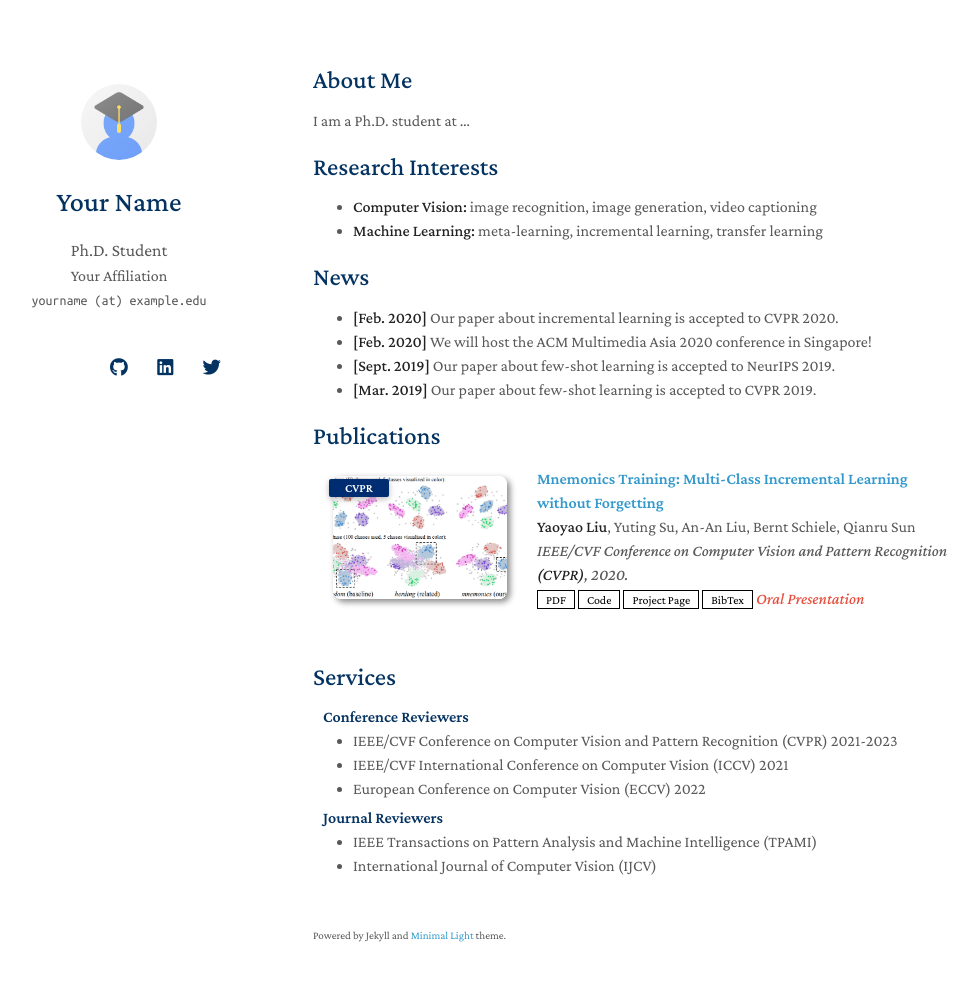
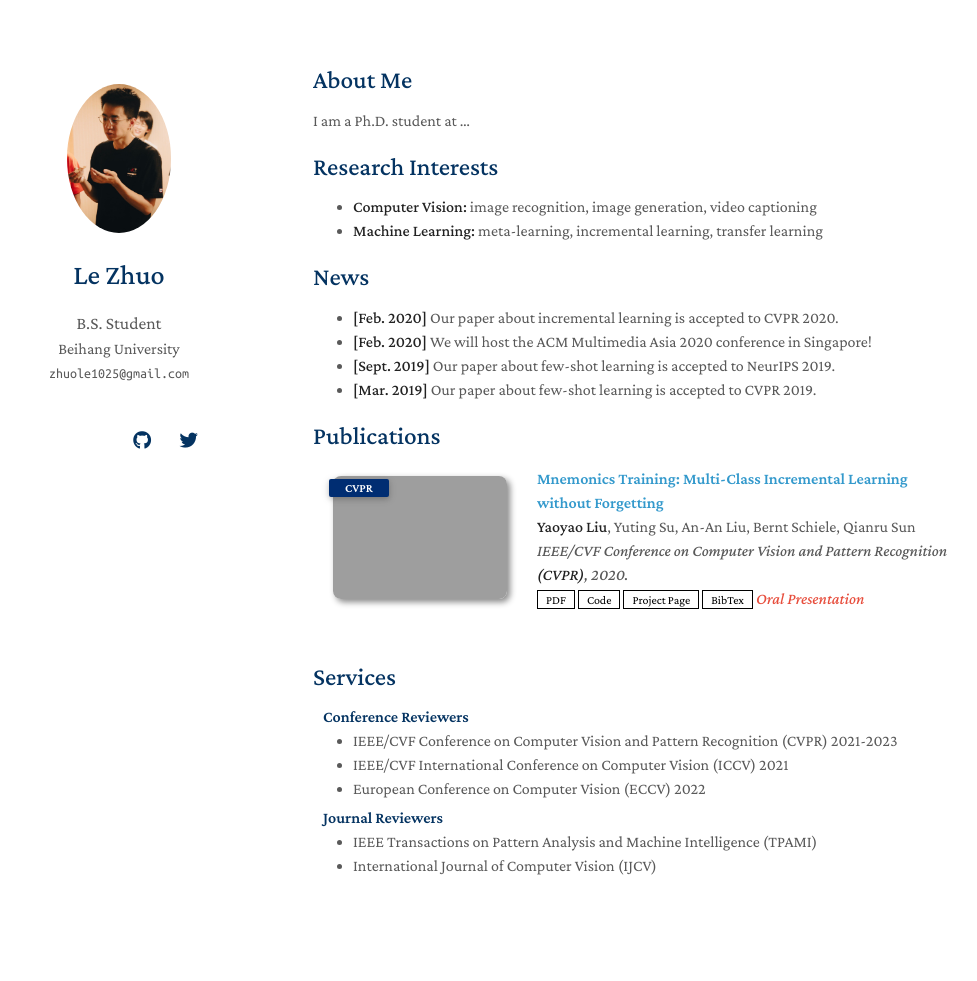
Before and after one commit to zhuole1025/zhuole1025.github.io, a Jekyll site: the page built from index.md, in a window 1280 px wide and 1016 px high. Shown: the top 981 px of the window, without its empty margins (157-1134 px from the left). Built offline with Jekyll 4.4.1, drawn with Linux system fonts in a browser that asks for light colours; nearby versions of some CDN libraries; a style sheet for code colours, icons or effects is not loaded; our own code applies the rules of GitHub Pages for plain Markdown files; grey boxes are pictures that could not be loaded.

Commit message:
init website

```diff
--- a/_config.yml
+++ b/_config.yml
@@ -1,32 +1,32 @@
 # Basic Information
-title: Your Name
-position: Ph.D. Student
-affiliation: Your Affiliation
-email: yourname (at) example.edu
+title: Le Zhuo
+position: B.S. Student
+affiliation: Beihang University
+email: zhuole1025@gmail.com
 
 # Search Engine Optimization (SEO)
 # The following information is used to improve the website traffic from search engines, e.g., Google.
-keywords: minimal light
-description: The Minimal Light is a simple and elegant jekyll theme for academic personal homepage.
-canonical: https://minimal-light-theme.yliu.me/
+keywords: Le Zhuo
+description: Le Zhuo is a B.S. student at Beihang University. His research interests lies in generative modeling, multi-modal learning and AI for science.
+canonical: https://zhuole1025.github.io/
 
 # Links
 # If you don't need one of them, you may delete the corresponding line.
-google_scholar: https://scholar.google.com/
-cv_link: assets/files/curriculum_vitae.pdf
-github_link: https://github.com/
-linkedin: https://www.linkedin.com/
-twitter: https://twitter.com/
+google_scholar: https://scholar.google.com/citations?user=NxNC8qgAAAAJ
+cv_link: assets/files/cv.pdf
+github_link: https://github.com/zhuole1025/
+# linkedin: https://www.linkedin.com/
+twitter: https://twitter.com/zhuole1025/
 
 # Images (e.g., your profile picture and your website's favicon)
 # "favicon" and "favicon_dark" are used for the light and dark modes, respectively.
-avatar: ./assets/img/avatar.png
-favicon: ./assets/img/favicon.png
-favicon_dark: ./assets/img/favicon-dark.png
+avatar: ./assets/img/me.jpg
+favicon: ./assets/img/emoji.png
+favicon_dark: ./assets/img/emoji.png
 
 # Footnote
 # You may use the option to disable the footnote, "Powered by Jekyll and Minimal Light theme."
-enable_footnote: true
+enable_footnote: false
 
 # Auto Dark Mode
 # You may use the option to disable the automatic dark theme
@@ -34,7 +34,7 @@ auto_dark_mode: true
 
 # Google Analytics ID
 # Please remove this if you don't use Google Analytics
-google_analytics: UA-111540567-4
+google_analytics: G-5DF4TC2N5R
 
 # Use this project as a remote theme for GitHub Pages
 # See the guide here: https://docs.github.com/en/pages/setting-up-a-github-pages-site-with-jekyll/adding-a-theme-to-your-github-pages-site-using-jekyll
```
Also changed, not shown: _layouts/homepage.html (+7 -6 lines), README_de.md (deleted), README_zh_Hans.md (deleted), README_zh_Hant.md (deleted), assets/img/avatar.png (deleted), assets/img/emoji.png (added), assets/img/favicon-dark.png (deleted), assets/img/favicon.png (deleted), assets/img/me.jpg (added), assets/img/teaser_example.png (deleted), 2 other files.
